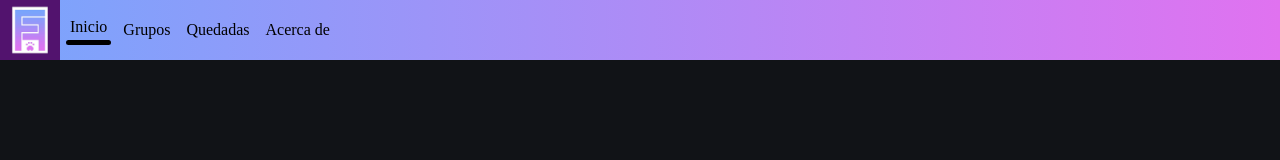
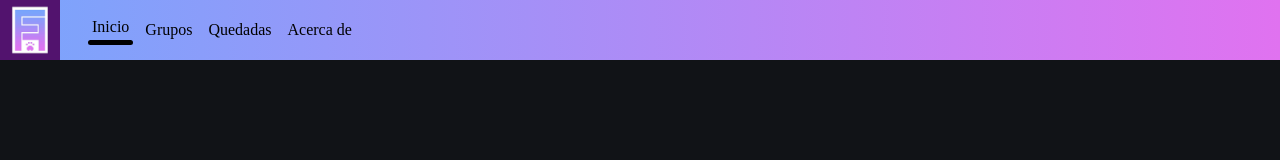
Before and after one commit to Furrfree/web, a React (Vite) app: page / in a window 1280 px wide. Shown: the top 160 px of the page. Built offline with nearby package versions, Linux system fonts and the light colour scheme; a web font is replaced by a local one.

Commit message:
Added separation in navbar

```diff
--- a/src/components/NavBar.tsx
+++ b/src/components/NavBar.tsx
@@ -19,7 +19,7 @@ export default function NavBar({onBurgerClick, opened}: NavBarProps) {
 
     return (
         <Group
-            gap="xs"
+            gap="xl"
             style={{
                 background: "linear-gradient(90deg, #7AA5FC 0%, #E072F0 100%)",
             }}
```
